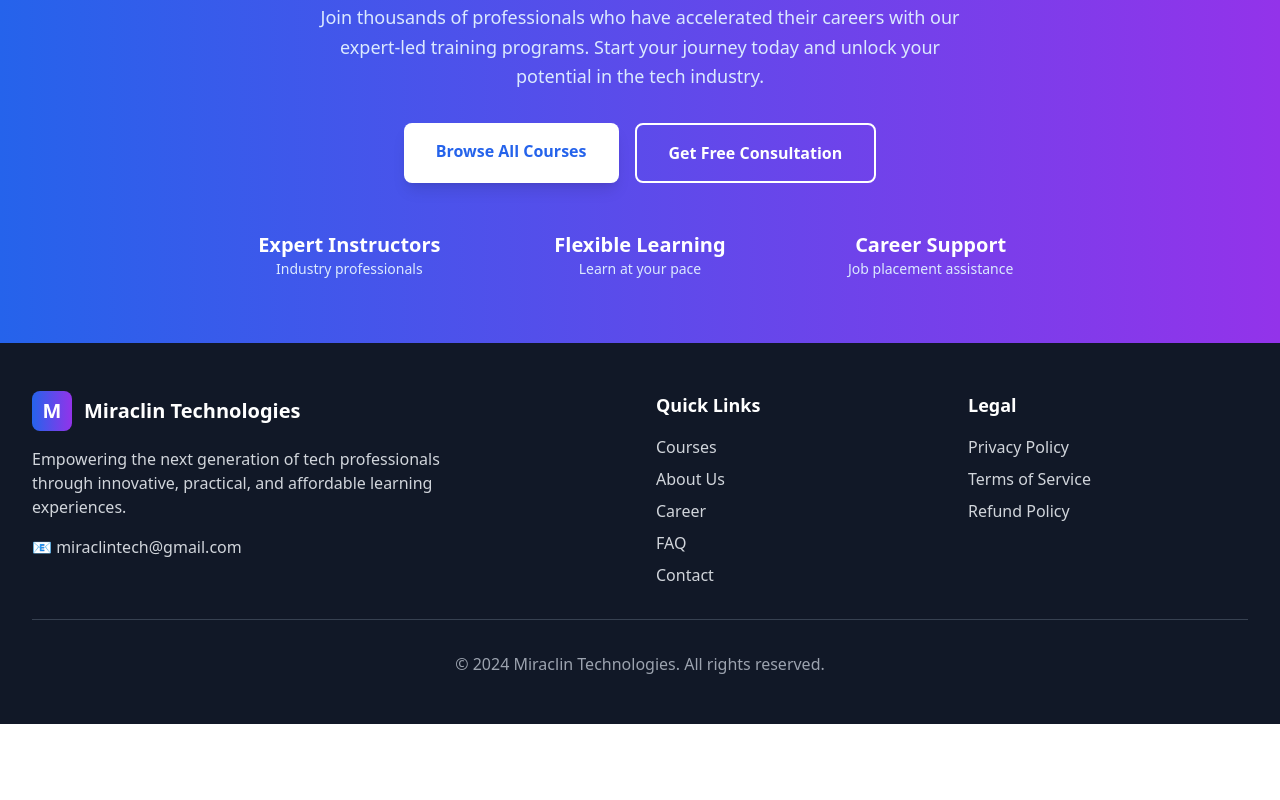
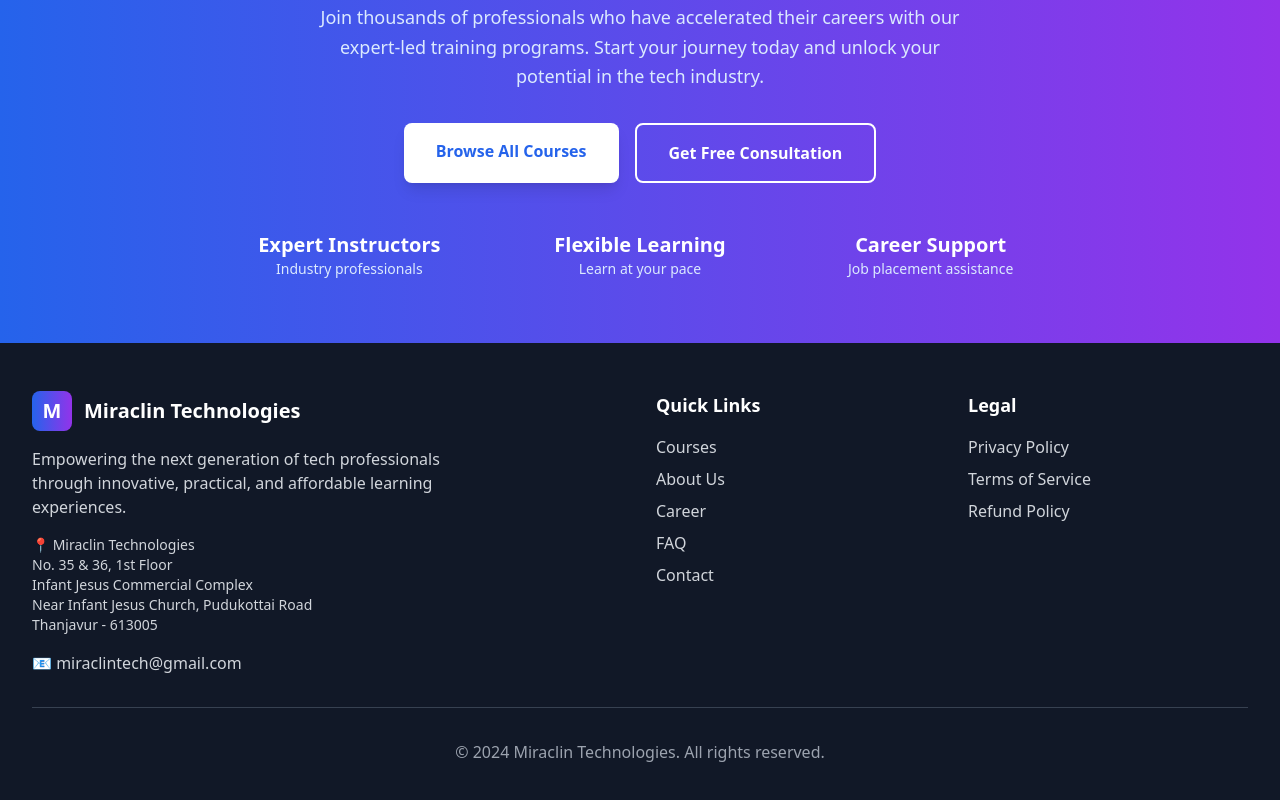
Before and after one commit to miracl-in/miracl-in.github.io, a Next.js app: page / in a window 1280 px wide. Shown: the part 5632-6432 px from the top of the page. Before the commit the page ends 6356 px from the top, so only its background shows below. Built offline with nearby package versions, Linux system fonts and the light colour scheme.

Commit message:
Update Footer.tsx

```diff
--- a/components/Footer.tsx
+++ b/components/Footer.tsx
@@ -15,6 +15,15 @@ export default function Footer() {
             <p className="text-gray-300 mb-4 max-w-md">
               Empowering the next generation of tech professionals through innovative, practical, and affordable learning experiences.
             </p>
+            <div className="space-y-2 mb-4">
+              <p className="text-gray-300 text-sm">
+                📍 Miraclin Technologies<br />
+                No. 35 & 36, 1st Floor<br />
+                Infant Jesus Commercial Complex<br />
+                Near Infant Jesus Church, Pudukottai Road<br />
+                Thanjavur - 613005
+              </p>
+            </div>
             <div className="flex gap-4">
               <a href="mailto:miraclintech@gmail.com" className="text-gray-300 hover:text-white transition-colors">
                 📧 miraclintech@gmail.com
```
